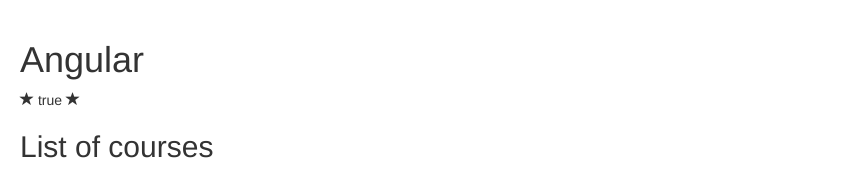
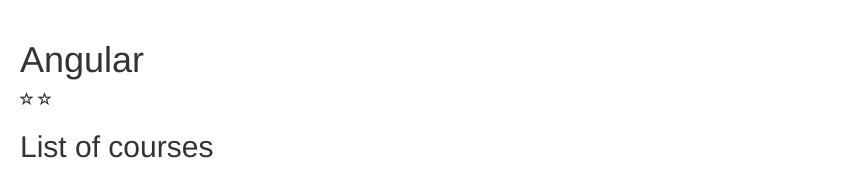
Before and after one commit to ajspeller/angular-fundamentals, an Angular app: page / in a window 1280 px wide. Shown: the top 182 px of the page, without its empty margins (0-864 px from the left). Built offline with nearby package versions, Linux system fonts and the light colour scheme.

Commit message:
Refactor: Star Component

```diff
--- a/src/app/app.component.html
+++ b/src/app/app.component.html
@@ -1,5 +1,7 @@
 
 <h1>Angular</h1>
+
+<app-star></app-star>
 
 <app-course></app-course>
 
--- a/src/app/course/course.component.html
+++ b/src/app/course/course.component.html
@@ -1,8 +1,3 @@
-<span (click)="isActive=!isActive" *ngIf="isActive" class="glyphicon glyphicon-star"></span>
-<span (click)="isActive=!isActive" *ngIf="!isActive" class="glyphicon glyphicon-star-empty"></span>
-{{ isActive }}
-
-<span (click)="isActive=!isActive" class="glyphicon" [class.glyphicon-star]="isActive" [class.glyphicon-star-empty]="!isActive"></span>
 
 <h2>{{ title }}</h2>
 <h2 [textContent]="title"></h2>
--- a/src/app/star/star.component.html
+++ b/src/app/star/star.component.html
@@ -1,3 +1,5 @@
-<p>
-  star works!
-</p>
+<span (click)="isActive=!isActive" *ngIf="isActive" class="glyphicon glyphicon-star"></span>
+<span (click)="isActive=!isActive" *ngIf="!isActive" class="glyphicon glyphicon-star-empty"></span>
+{{ isActive }}
+
+<span (click)="isActive=!isActive" class="glyphicon" [class.glyphicon-star]="isActive" [class.glyphicon-star-empty]="!isActive"></span>
--- a/src/app/star/star.component.ts
+++ b/src/app/star/star.component.ts
@@ -6,6 +6,7 @@
   styleUrls: ['./star.component.css']
 })
 export class StarComponent implements OnInit {
+  isAcive: boolean;
 
   constructor() { }
 
```
